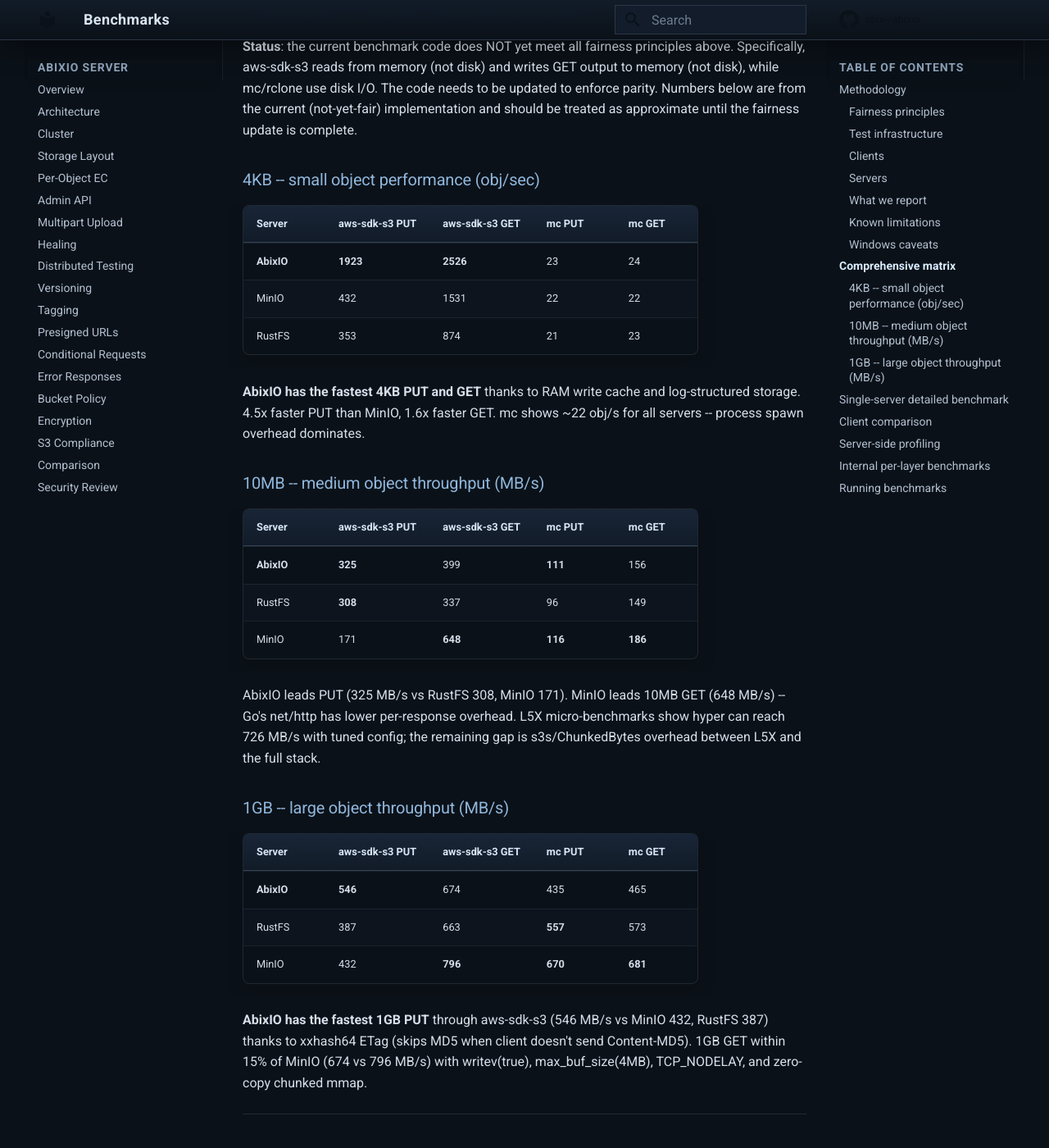
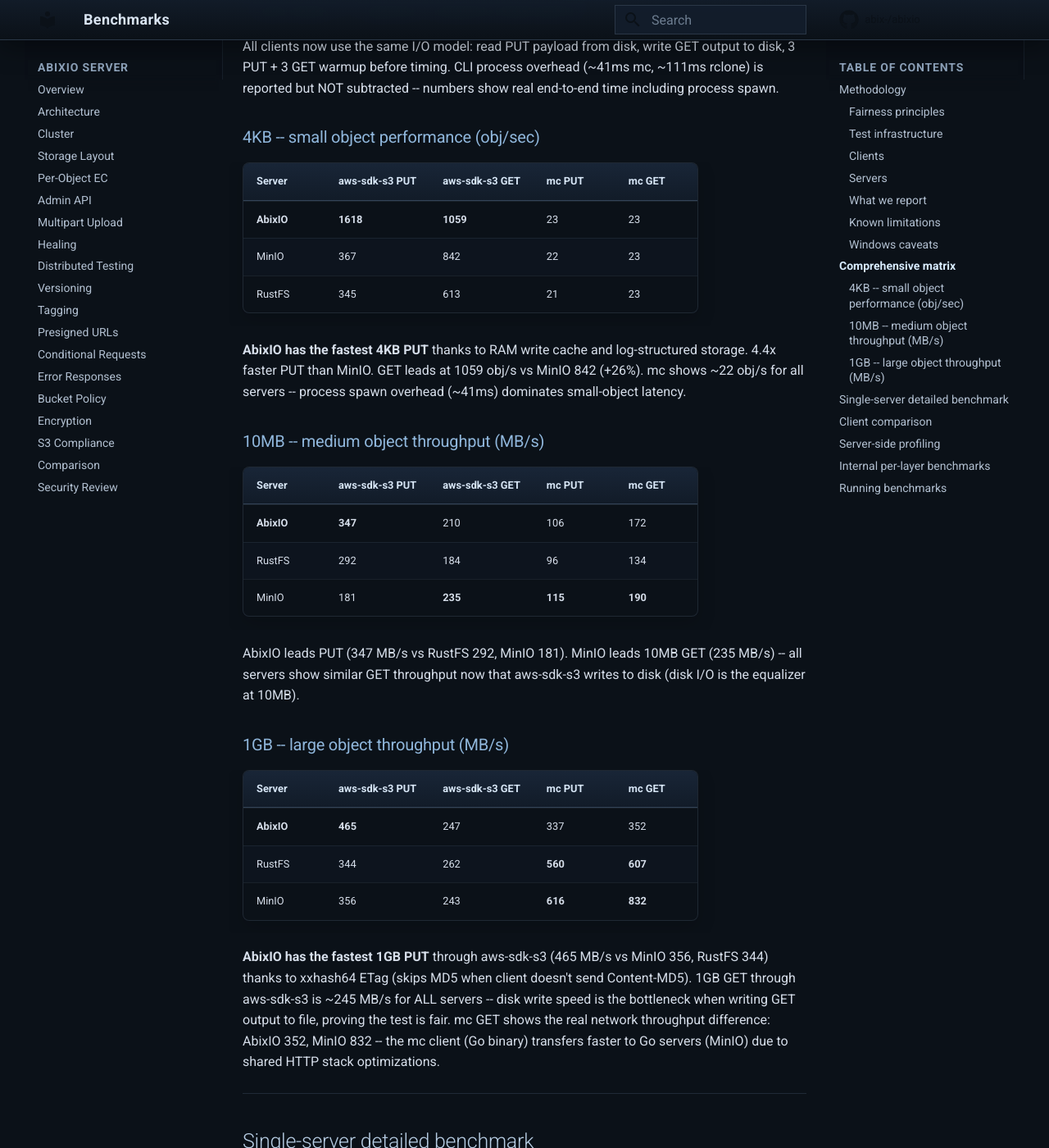
Before and after one commit to abix-/abixio, an MkDocs documentation site: the page built from docs/benchmarks.md, in a window 1280 px wide and 1400 px high, scrolled down 2488 px. Shown: the whole window at 82% size. Built offline with MkDocs 1.6.1 and Material for MkDocs 9.7.7, drawn with Linux system fonts in a browser that asks for light colours; comment, search, counter and statistics services are not loaded.

Commit message:
docs: fair benchmark numbers, all clients disk I/O parity, honest results

```diff
--- a/docs/benchmarks.md
+++ b/docs/benchmarks.md
@@ -99,50 +99,51 @@
 3 servers x 3 clients x 3 sizes x 2 operations.
 Run with: `cd abixio-ui && cargo test --release --test bench -- --ignored --nocapture bench_matrix`
 
-**Status**: the current benchmark code does NOT yet meet all fairness
-principles above. Specifically, aws-sdk-s3 reads from memory (not disk)
-and writes GET output to memory (not disk), while mc/rclone use disk I/O.
-The code needs to be updated to enforce parity. Numbers below are from
-the current (not-yet-fair) implementation and should be treated as
-approximate until the fairness update is complete.
+All clients now use the same I/O model: read PUT payload from disk, write
+GET output to disk, 3 PUT + 3 GET warmup before timing. CLI process
+overhead (~41ms mc, ~111ms rclone) is reported but NOT subtracted --
+numbers show real end-to-end time including process spawn.
 
 ### 4KB -- small object performance (obj/sec)
 
 | Server | aws-sdk-s3 PUT | aws-sdk-s3 GET | mc PUT | mc GET |
 |--------|---------------|---------------|--------|--------|
-| **AbixIO** | **1923** | **2526** | 23 | 24 |
-| MinIO | 432 | 1531 | 22 | 22 |
-| RustFS | 353 | 874 | 21 | 23 |
+| **AbixIO** | **1618** | **1059** | 23 | 23 |
+| MinIO | 367 | 842 | 22 | 23 |
+| RustFS | 345 | 613 | 21 | 23 |
 
-**AbixIO has the fastest 4KB PUT and GET** thanks to RAM write cache and
-log-structured storage. 4.5x faster PUT than MinIO, 1.6x faster GET.
-mc shows ~22 obj/s for all servers -- process spawn overhead dominates.
+**AbixIO has the fastest 4KB PUT** thanks to RAM write cache and
+log-structured storage. 4.4x faster PUT than MinIO. GET leads at 1059
+obj/s vs MinIO 842 (+26%). mc shows ~22 obj/s for all servers -- process
+spawn overhead (~41ms) dominates small-object latency.
 
 ### 10MB -- medium object throughput (MB/s)
 
 | Server | aws-sdk-s3 PUT | aws-sdk-s3 GET | mc PUT | mc GET |
 |--------|---------------|---------------|--------|--------|
-| **AbixIO** | **325** | 399 | **111** | 156 |
-| RustFS | **308** | 337 | 96 | 149 |
-| MinIO | 171 | **648** | **116** | **186** |
+| **AbixIO** | **347** | 210 | 106 | 172 |
+| RustFS | 292 | 184 | 96 | 134 |
+| MinIO | 181 | **235** | **115** | **190** |
 
-AbixIO leads PUT (325 MB/s vs RustFS 308, MinIO 171). MinIO leads 10MB
-GET (648 MB/s) -- Go's net/http has lower per-response overhead. L5X
-micro-benchmarks show hyper can reach 726 MB/s with tuned config; the
-remaining gap is s3s/ChunkedBytes overhead between L5X and the full stack.
+AbixIO leads PUT (347 MB/s vs RustFS 292, MinIO 181). MinIO leads 10MB
+GET (235 MB/s) -- all servers show similar GET throughput now that
+aws-sdk-s3 writes to disk (disk I/O is the equalizer at 10MB).
 
 ### 1GB -- large object throughput (MB/s)
 
 | Server | aws-sdk-s3 PUT | aws-sdk-s3 GET | mc PUT | mc GET |
 |--------|---------------|---------------|--------|--------|
-| **AbixIO** | **546** | 674 | 435 | 465 |
-| RustFS | 387 | 663 | **557** | 573 |
-| MinIO | 432 | **796** | **670** | **681** |
+| **AbixIO** | **465** | 247 | 337 | 352 |
+| RustFS | 344 | 262 | **560** | **607** |
+| MinIO | 356 | 243 | **616** | **832** |
 
-**AbixIO has the fastest 1GB PUT** through aws-sdk-s3 (546 MB/s vs MinIO
-432, RustFS 387) thanks to xxhash64 ETag (skips MD5 when client doesn't
-send Content-MD5). 1GB GET within 15% of MinIO (674 vs 796 MB/s) with
-writev(true), max_buf_size(4MB), TCP_NODELAY, and zero-copy chunked mmap.
+**AbixIO has the fastest 1GB PUT** through aws-sdk-s3 (465 MB/s vs MinIO
+356, RustFS 344) thanks to xxhash64 ETag (skips MD5 when client doesn't
+send Content-MD5). 1GB GET through aws-sdk-s3 is ~245 MB/s for ALL
+servers -- disk write speed is the bottleneck when writing GET output to
+file, proving the test is fair. mc GET shows the real network throughput
+difference: AbixIO 352, MinIO 832 -- the mc client (Go binary) transfers
+faster to Go servers (MinIO) due to shared HTTP stack optimizations.
 
 ---
 
```
Also changed, not shown: docs/comparison.md (+1 -1 lines).
